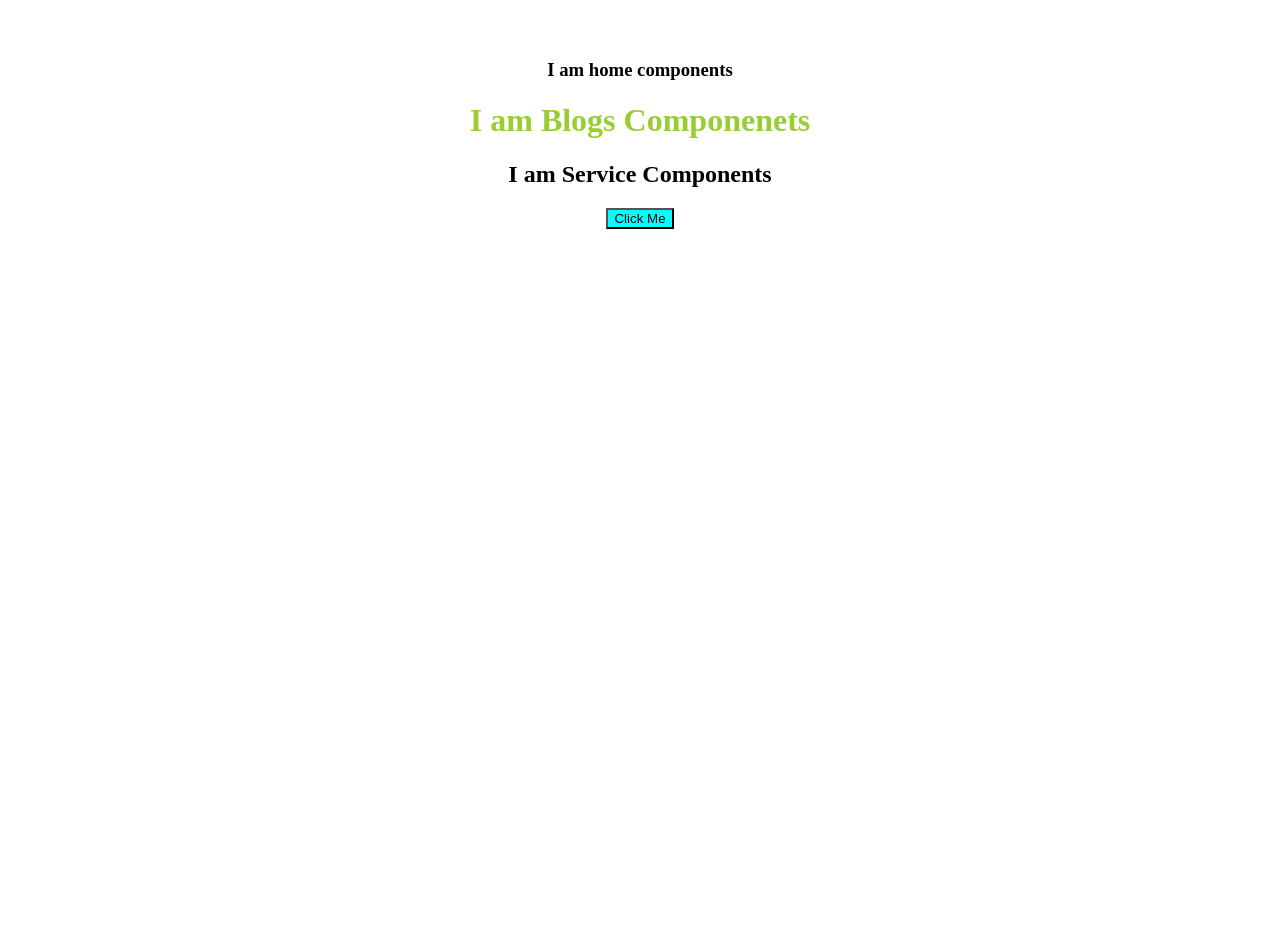
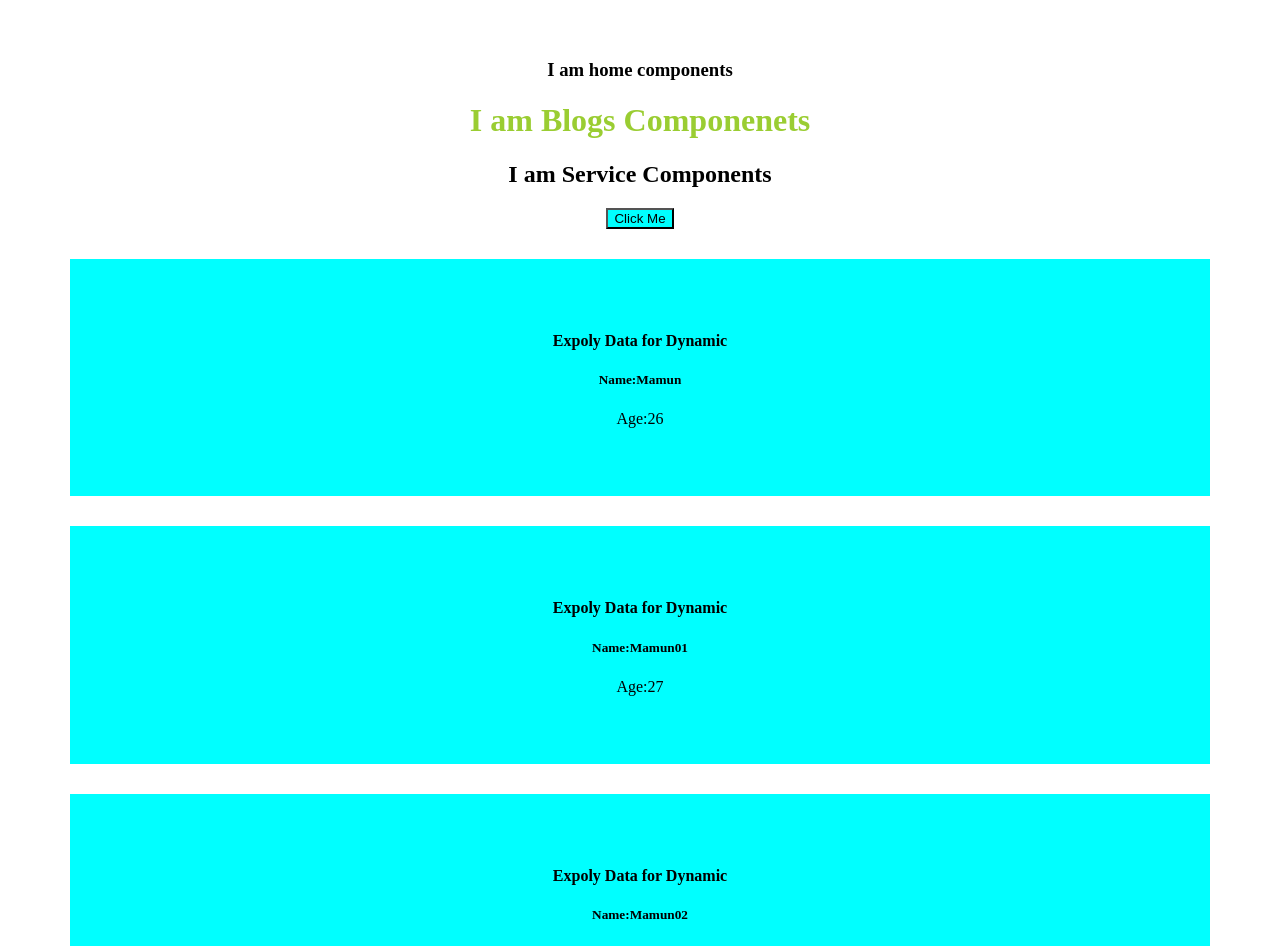
Before and after one commit to sarkarmamun171/myReactProject, a React (Vite) app: page / in a window 1280 px wide. Shown: the top 946 px of the page. Before the commit the page ends 800 px from the top, so only its background shows below. Built offline with nearby package versions, Linux system fonts and the light colour scheme.

Commit message:
React learn to Props

```diff
--- a/src/App.jsx
+++ b/src/App.jsx
@@ -1,10 +1,8 @@
 import './App.css'
-import { useRef, useState } from "react";
-import Hero from "./components/Hero";
 import Home from "./components/Home/Home";
 import Blogs from './components/Blogs/Blogs';
-import { reactRefresh } from 'eslint-plugin-react-refresh';
 import Service from './components/Service/Service';
+import ExployData from './components/ExploryData/ExployData';
 
 
 function App(){
@@ -13,6 +11,10 @@ function App(){
       <Home></Home>
       <Blogs></Blogs>
       <Service></Service>
+      <ExployData name='Mamun' age='26'></ExployData>
+      <ExployData name='Mamun01' age='27'></ExployData>
+      <ExployData name='Mamun02' age='28'></ExployData>
+      <ExployData name='Mamun03' age='29'></ExployData>
     </div>
   )
 }
--- /dev/null
+++ b/src/components/ExploryData/ExployData.jsx
@@ -0,0 +1,18 @@
+import React from "react";
+const expolyDate ={
+    border:'2px solid aqua',
+    padding:'50px 100px',
+    backgroundColor:'Cyan',
+    margin:'30px'
+}
+const ExployData = (props)=>{
+
+    return(
+        <div style={expolyDate}>
+            <h4>Expoly Data for Dynamic</h4>
+            <h5>Name:{props.name}</h5>
+            <p>Age:{props.age}</p>
+        </div>
+    )
+}
+export default ExployData
```
Also changed, not shown: src/components/ExploryData/ExployData.css (added).
